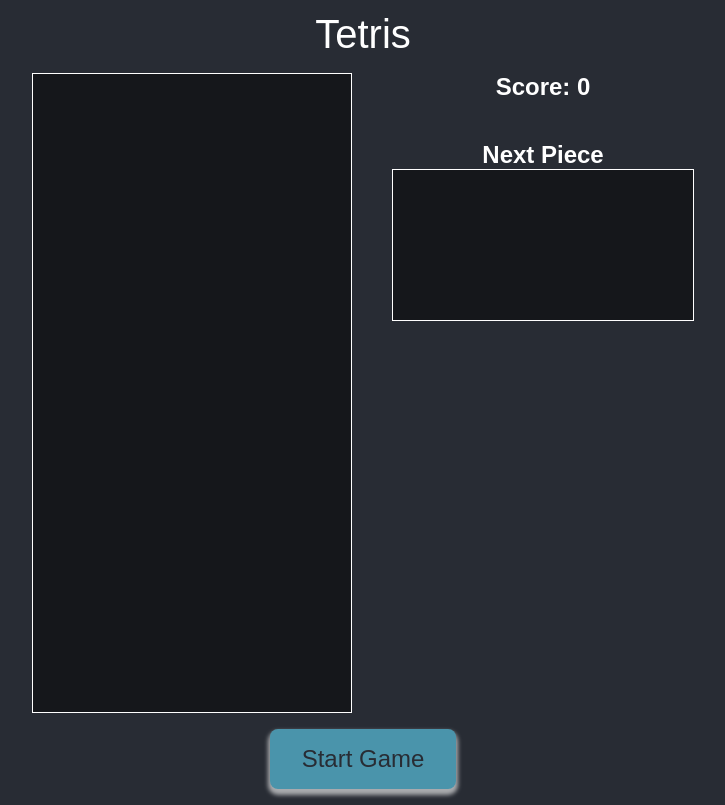
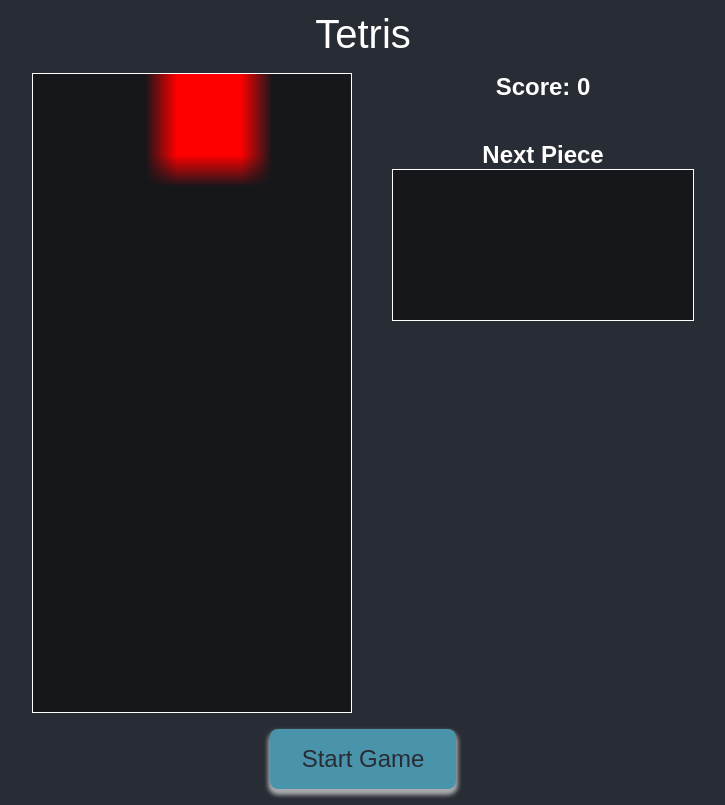
Before and after one commit to drrosa/tetris, a plain HTML site: page index.html in a window 1280 px wide. Shown: the whole page, without its empty margins (277-1002 px from the left). Drawn offline with Linux system fonts and the light colour scheme.

Commit message:
app: Create Tetromino class and render a single block.

```diff
--- a/index.html
+++ b/index.html
@@ -5,7 +5,7 @@
     <meta name="viewport" content="width=device-width, initial-scale=1.0">
     <title>Tetris</title>
     <link rel="stylesheet" href="style.css">
-    <script defer src="main.js"></script>
+    <script defer type="module" src="main.js"></script>
 </head>
 <body>
     <header>Tetris</header>
--- a/main.js
+++ b/main.js
@@ -1,3 +1,5 @@
+import Tetromino from './tetromino.js';
+
 /* ----- constants -----*/
 
 /* ----- app's state (variables) -----*/
@@ -21,19 +23,22 @@ class TetrisGame {
     this.msgEl = msg;
     this.boardDisplay = board.getContext('2d');
     this.nextPieceDisplay = nextPiece.getContext('2d');
+    this.boardEl.width = 10;
+    this.boardEl.height = 20;
   }
 
   start() {
     this.board = [];
     this.score = 0;
     this.gameStatus = null;
-    this.currentTetromino = null;
+    this.currentTetromino = new Tetromino(this.boardDisplay);
     this.nextTetromino = null;
     this.render();
   }
 
   render() {
     console.log('Render game');
+    this.currentTetromino.render();
   }
 }
 
--- /dev/null
+++ b/tetromino.js
@@ -0,0 +1,68 @@
+export default class Tetromino {
+  constructor(board) {
+    this.board = board;
+    this.spawn();
+  }
+
+  static TETROMINOS = [
+    [
+      [0, 1, 0, 0],
+      [0, 1, 0, 0],
+      [0, 1, 0, 0],
+      [0, 1, 0, 0],
+    ],
+    [
+      [0, 1, 0],
+      [0, 1, 0],
+      [1, 1, 0],
+    ],
+    [
+      [0, 1, 0],
+      [0, 1, 0],
+      [0, 1, 1],
+    ],
+    [
+      [1, 1, 0],
+      [0, 1, 1],
+      [0, 0, 0],
+    ],
+    [
+      [0, 1, 1],
+      [1, 1, 0],
+      [0, 0, 0],
+    ],
+    [
+      [1, 1, 1],
+      [0, 1, 0],
+      [0, 0, 0],
+    ],
+    [
+      [1, 1],
+      [1, 1],
+    ],
+  ];
+
+  static COLORS = [
+    'white',
+    'cyan',
+    'blue',
+    'orange',
+    'red',
+    'green',
+    'purple',
+    'yellow',
+  ];
+
+  spawn() {
+    const idx = Math.floor(Math.random() * Tetromino.TETROMINOS.length);
+    this.shape = Tetromino.TETROMINOS[idx];
+    this.x = 4;
+    this.y = 0;
+    this.render();
+  }
+
+  render() {
+    this.board.fillStyle = 'red';
+    this.board.fillRect(this.x, this.y, this.shape.length, this.shape.length);
+  }
+}
```
